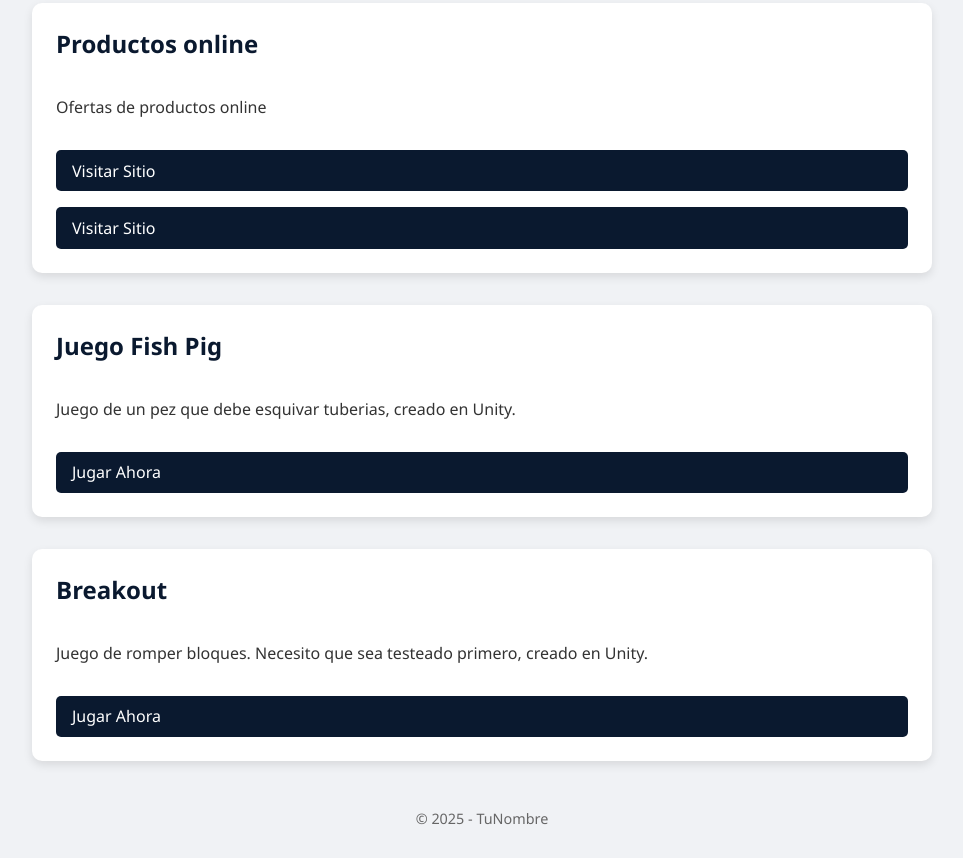
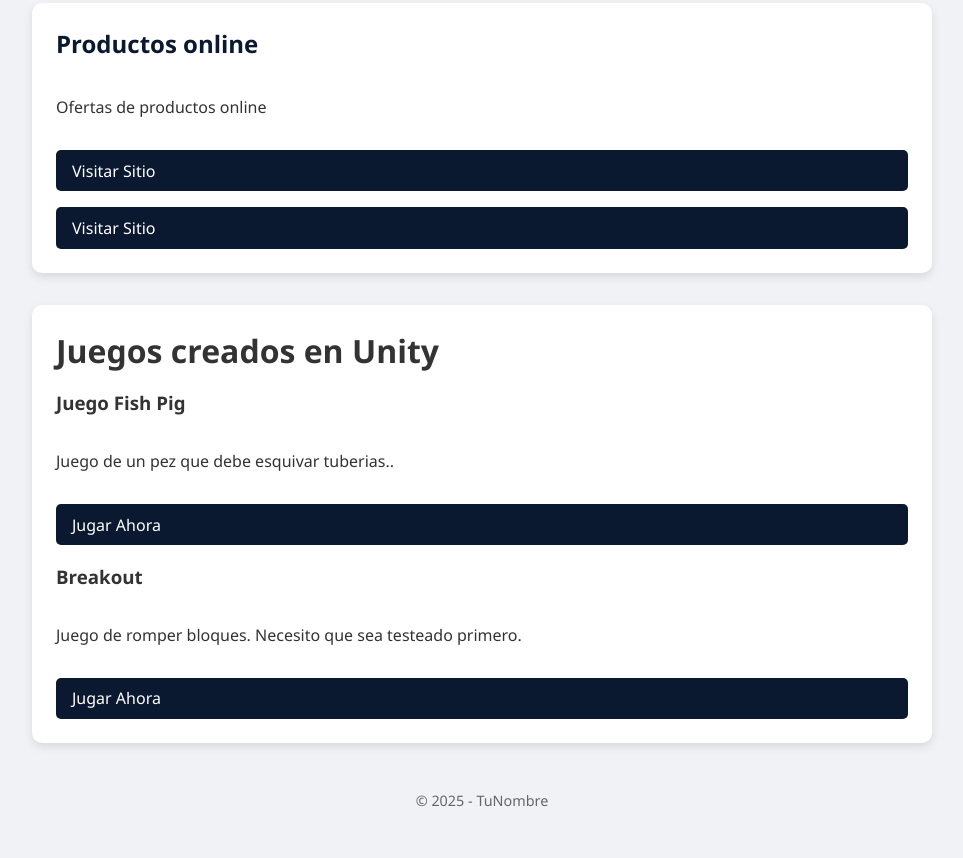
Before and after one commit to Dab-Trabajo/dab-trabajo.github.io, a plain HTML site: page index.html in a window 1280 px wide. Shown: the part 735-1593 px from the top of the page, without its empty margins (158-1121 px from the left). Drawn offline with Linux system fonts and the light colour scheme.

Commit message:
Update index.html

```diff
--- a/index.html
+++ b/index.html
@@ -107,16 +107,16 @@
 
 
     <div class="project">
-      <h2>Juego Fish Pig</h2>
-      <p>Juego de un pez que debe esquivar tuberias, creado en Unity.</p>
+      <h1>Juegos creados en Unity</h1>
+      <h3>Juego Fish Pig</h3>
+      <p>Juego de un pez que debe esquivar tuberias..</p>
       <a href="https://play.google.com/store/apps/details?id=com.abgames.fishpig" target="_blank">Jugar Ahora</a>
+      <h3>Breakout</h3>
+      <p>Juego de romper bloques. Necesito que sea testeado primero.</p>
+      <a href="https://video.wixstatic.com/video/aa89f6_30d17d413ab9463ea735e08e5d94b761/720p/mp4/file.mp4" target="_blank">Jugar Ahora</a
     </div>
 
-    <div class="project">
-      <h2>Breakout</h2>
-      <p>Juego de romper bloques. Necesito que sea testeado primero, creado en Unity.</p>
-      <a href="https://video.wixstatic.com/video/aa89f6_30d17d413ab9463ea735e08e5d94b761/720p/mp4/file.mp4" target="_blank">Jugar Ahora</a>
-    </div>
+
     <!-- Agrega más proyectos aquí -->
   </div>
 
```
